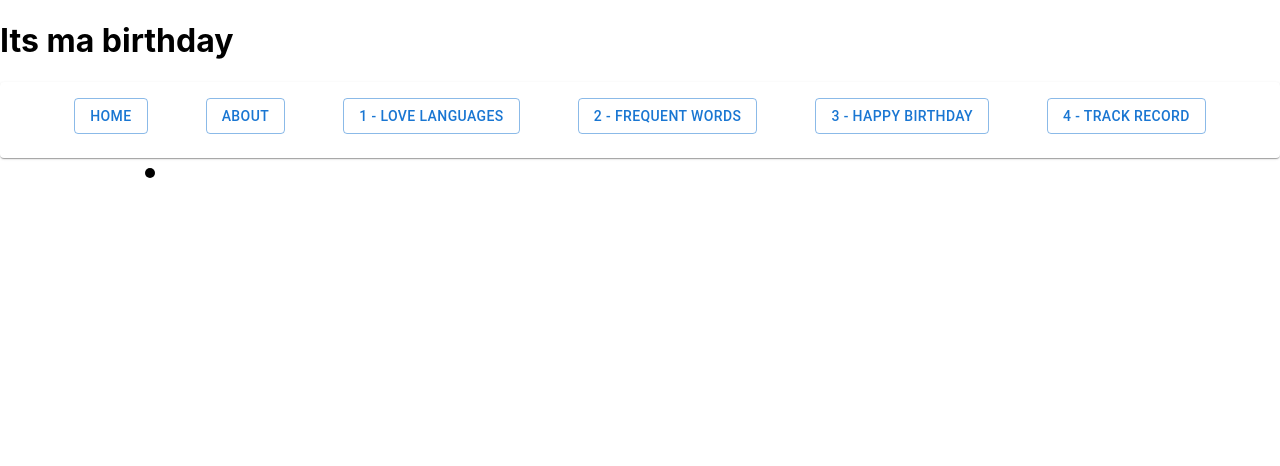
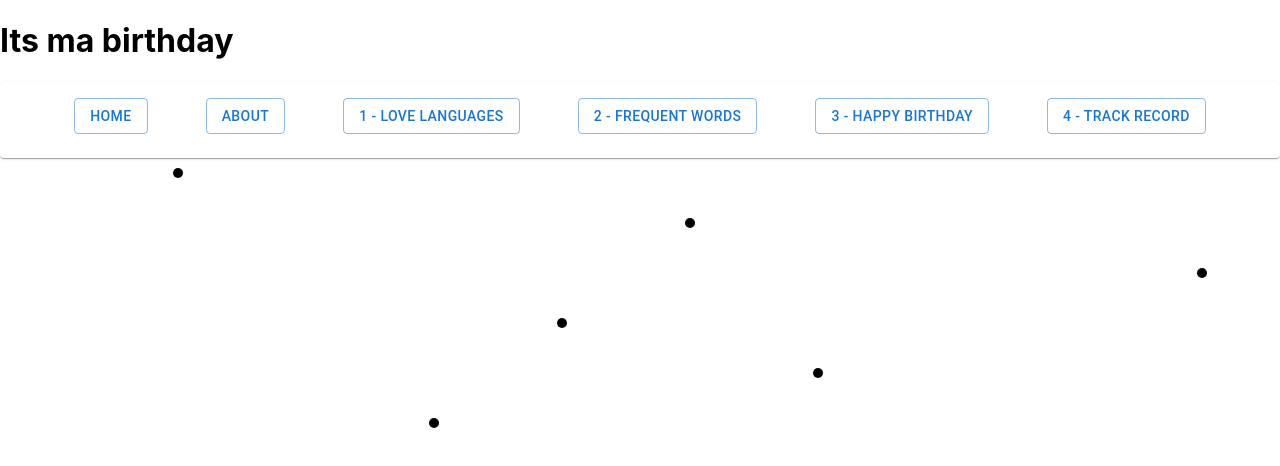
Before and after one commit to carmen-yeh/carmen-yeh.github.io, a React (Create React App) app in the folder frontend/: page /happy-birthday in a window 1280 px wide. Shown: the top 466 px of the page. Built offline with nearby package versions, Linux system fonts and the light colour scheme; what react-animations would draw is missing.

Commit message:
use dynamic spacing

```diff
--- a/frontend/src/components/BirthdayDot.js
+++ b/frontend/src/components/BirthdayDot.js
@@ -24,7 +24,7 @@ function BirthdayDot({paddingLeft = 0, divSize = 80}) {
     const [active, setActive] = useState(false);
 
     return (
-        <div onMouseEnter={() => {setActive(true)}} style={{display:'flex', height:divSize, width: divSize, marginLeft: paddingLeft, justifyContent:'center'}}>
+        <div onMouseEnter={() => {setActive(true)}} style={{display:'flex', height:(divSize/2), width: divSize, marginLeft: (paddingLeft + 'vw'), justifyContent:'center'}}>
             {active ? (
                 <Bounce>
                     <HappyBirthdayText>Happy Birthday!</HappyBirthdayText>
--- a/frontend/src/pages/3-happy-birthday/HappyBirthdayPage.js
+++ b/frontend/src/pages/3-happy-birthday/HappyBirthdayPage.js
@@ -10,7 +10,12 @@ function HappyBirthdayPage() {
                 Its ma birthday
             </h1>
             <NavigationBar />
-            <BirthdayDot paddingLeft={100} divSize={100}/>
+            <BirthdayDot paddingLeft={10} divSize={100}/>
+            <BirthdayDot paddingLeft={50} divSize={100}/>
+            <BirthdayDot paddingLeft={90} divSize={100}/>
+            <BirthdayDot paddingLeft={40} divSize={100}/>
+            <BirthdayDot paddingLeft={60} divSize={100}/>
+            <BirthdayDot paddingLeft={30} divSize={100}/>
         </div>
     )
 }
```
